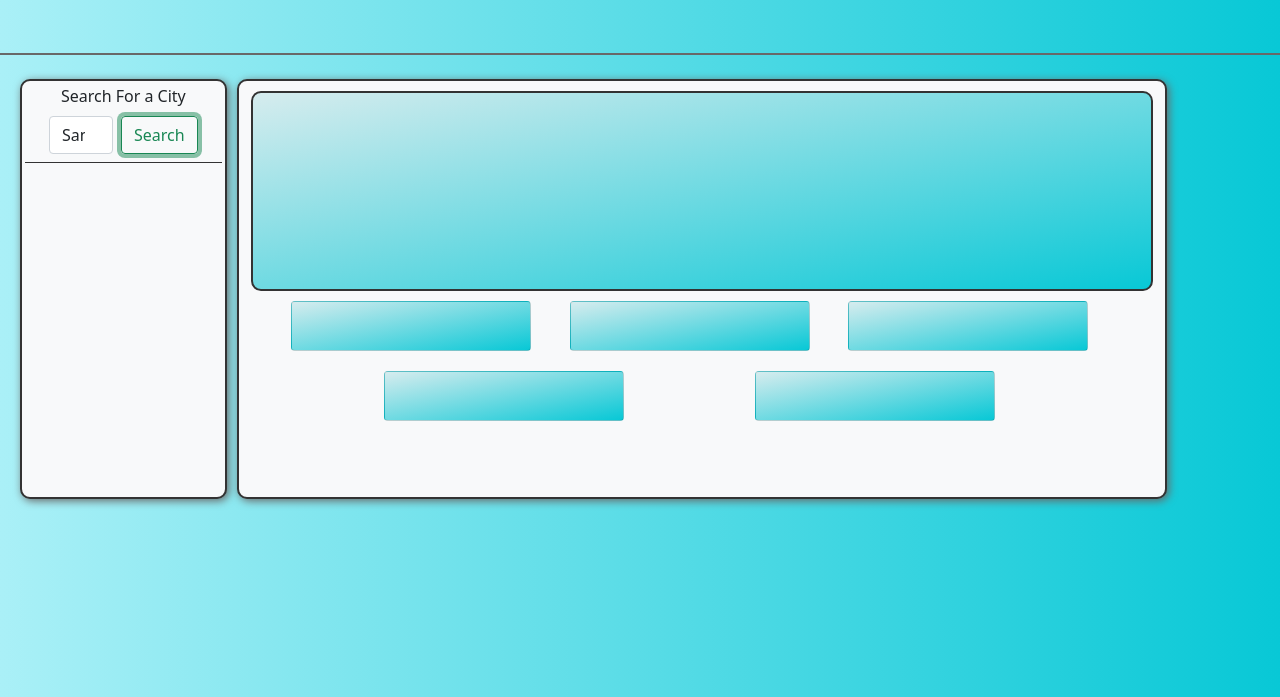
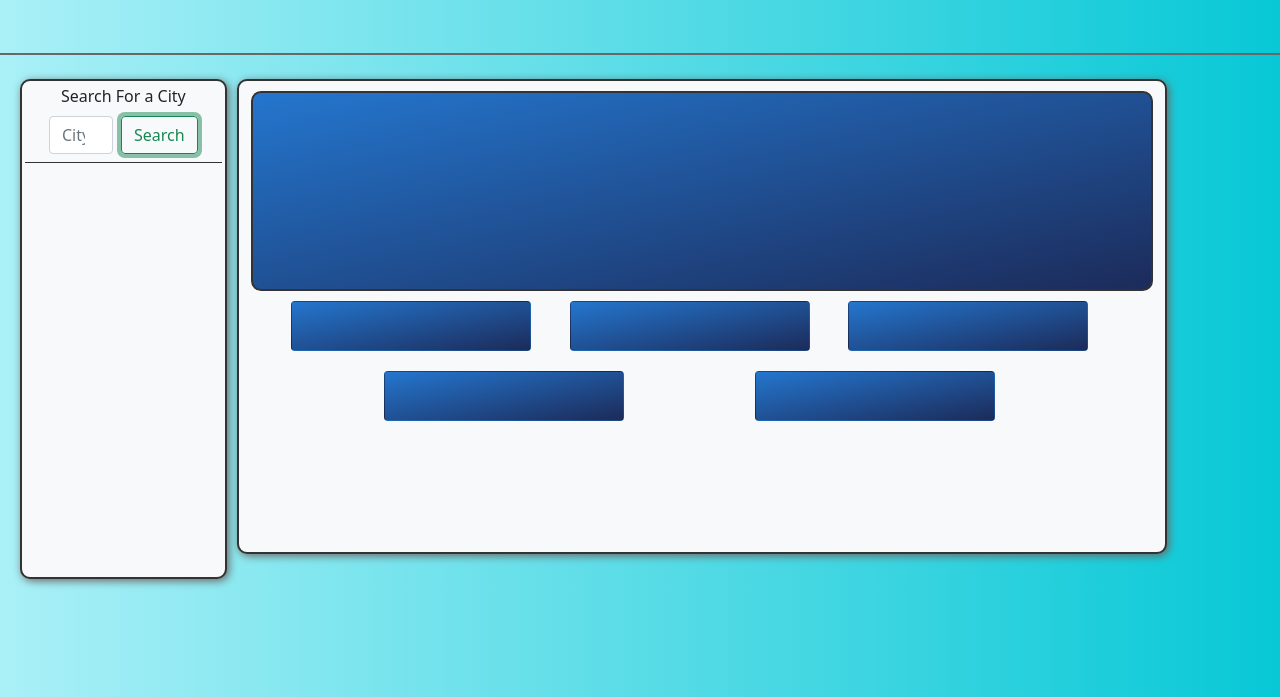
Before and after one commit to Jacastro619/weather-dashboard, a plain HTML site: page index.html in a window 1280 px wide. Both pictures are taken after typing "Sample" into the empty fields and a click on the button "Search". Shown: the part 103-800 px from the top of the page. Drawn offline with nearby package versions, Linux system fonts and the light colour scheme; no server answers.

Commit message:
completed script functionality for weather dashboard

```diff
--- a/assets/css/style.css
+++ b/assets/css/style.css
@@ -11,7 +11,6 @@ header {
   text-align: center;
   color: whitesmoke;
   border-bottom: 2px solid #686868;
-  /* background: linear-gradient(to right, rgb(170, 240, 247), rgb(8, 200, 214)); */
   padding: 50px;
 }
 
@@ -33,7 +32,7 @@ nav {
   border: 2px solid #333333;
   border-radius: 10px;
   box-shadow: 2px 2px 8px rgb(105, 104, 104);
-  min-height: 420px;
+  min-height: 500px;
 }
 
 .btn-info {
@@ -42,26 +41,26 @@ nav {
 }
 
 .custom-btn {
-  background: linear-gradient(to right, rgb(214, 236, 238), rgb(8, 200, 214));
+  background: linear-gradient(to bottom right, #2476ce, #1c2b5a);
+  color: whitesmoke;
+  font-size: 20px;
 }
 
 .weather-content {
   display: flex;
   flex-direction: column;
   align-content: center;
-  /* visibility: hidden; */
+  visibility: hidden;
   border: 2px solid #333333;
   box-shadow: 2px 2px 8px rgb(105, 104, 104);
   border-radius: 10px;
   margin-left: 10px;
+  max-height: 475px;
 }
 
 #current-day {
-  background: linear-gradient(
-    to bottom right,
-    rgb(214, 236, 238),
-    rgb(8, 200, 214)
-  );
+  background: linear-gradient(to bottom right, #2476ce, #1c2b5a);
+  color: whitesmoke;
   margin-top: 10px;
   padding: 5px;
   min-height: 200px;
@@ -82,9 +81,6 @@ nav {
 
 .custom-card {
   margin: 10px;
-  background: linear-gradient(
-    to bottom right,
-    rgb(214, 236, 238),
-    rgb(8, 200, 214)
-  );
+  background: linear-gradient(to bottom right, #2476ce, #1c2b5a);
+  color: whitesmoke;
 }
--- a/assets/js/script.js
+++ b/assets/js/script.js
@@ -12,6 +12,7 @@ var currDayDate;
 var numArray = ["1", "2", "3", "4", "5"];
 var historyArray;
 
+$(function () {
   renderBtns();
   function renderBtns() {
     var historyString = localStorage.getItem("historyArr");
@@ -33,10 +34,13 @@ function renderBtns() {
   }
 
   function histBtnForecast(event) {
+    document
+      .querySelector(".weather-content")
+      .setAttribute("style", "visibility: visible;");
     city = $(event.target).text();
 
-  var currDayUrl = `https://api.openweathermap.org/data/2.5/weather?q=${city},us&appid=${apiKey}&units=imperial`;
-  var forecastUrl = `https://api.openweathermap.org/data/2.5/forecast?q=${city},us&appid=${apiKey}&units=imperial`;
+    var currDayUrl = `https://api.openweathermap.org/data/2.5/weather?q=${city}&appid=${apiKey}&units=imperial`;
+    var forecastUrl = `https://api.openweathermap.org/data/2.5/forecast?q=${city}&appid=${apiKey}&units=imperial`;
 
     fetch(currDayUrl)
       .then(function (response) {
@@ -100,9 +104,13 @@ function histBtnForecast(event) {
 
   function getForecastApi(event) {
     event.preventDefault();
+    document
+      .querySelector(".weather-content")
+      .setAttribute("style", "visibility: visible;");
     city = searchInput.val().trim();
-  var currDayUrl = `https://api.openweathermap.org/data/2.5/weather?q=${city},us&appid=${apiKey}&units=imperial`;
-  var forecastUrl = `https://api.openweathermap.org/data/2.5/forecast?q=${city},us&appid=${apiKey}&units=imperial`;
+    searchInput.val("");
+    var currDayUrl = `https://api.openweathermap.org/data/2.5/weather?q=${city}&appid=${apiKey}&units=imperial`;
+    var forecastUrl = `https://api.openweathermap.org/data/2.5/forecast?q=${city}&appid=${apiKey}&units=imperial`;
     console.log(city);
     if (city !== "") {
       fetch(currDayUrl)
@@ -125,6 +133,10 @@ function getForecastApi(event) {
               btnEl.text(city);
               prevSearchEl.append(btnEl);
               historyArray.push(city);
+              if (historyArray.length > 8) {
+                historyArray.shift();
+                $(prevSearchEl).children("button").eq(0).remove();
+              }
             }
             localStorage.setItem("historyArr", JSON.stringify(historyArray));
             var icon;
@@ -171,7 +183,7 @@ function getForecastApi(event) {
             $(`#fut-date${numArray[i]}`).text(imperialDate);
             $(`#fut-icon${numArray[i]}`).text(icon);
             $(`#fut-temp${numArray[i]}`).text(
-            `Temp: ${Math.floor(dataArr[i].main.temp)} °F `
+              `Temp: ${Math.floor(dataArr[i].main.temp)} °F`
             );
             $(`#fut-wind${numArray[i]}`).text(
               `Wind: ${(dataArr[i].wind.speed * 2.237).toFixed(2)} MPH`
@@ -187,3 +199,4 @@ function getForecastApi(event) {
   formEl.on("submit", getForecastApi);
   $(document).on("click", "#history-btn", histBtnForecast);
   //Clear, Clouds, Rain
+});
```
Lines whose indentation alone changed are shown as unchanged.
